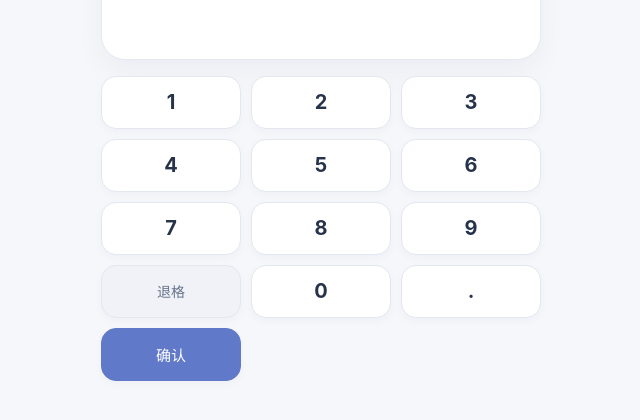
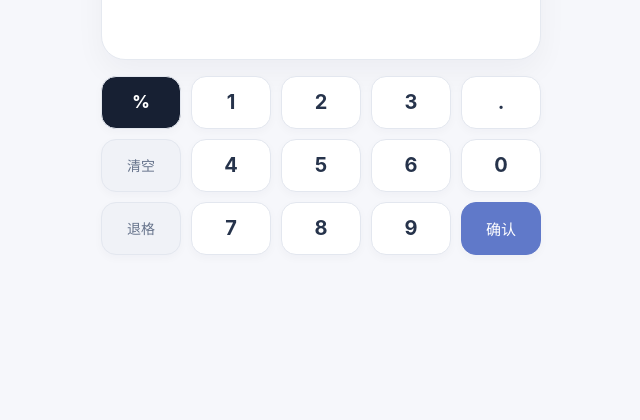
Before and after one commit to Shawnylin/numberstu, a plain HTML site: page index.html in a window 1280 px wide. Shown: the part 372-792 px from the top of the page, without its empty margins (319-959 px from the left). Drawn offline with Linux system fonts and the light colour scheme.

Commit message:
Rearrange keypad layout

```diff
--- a/index.html
+++ b/index.html
@@ -17,7 +17,7 @@
     header{display:flex;align-items:center;justify-content:space-between}.brand{display:flex;gap:10px;align-items:center}.mark{width:38px;height:38px;border-radius:12px;background:#172033;color:white;display:grid;place-items:center;font-size:18px;font-weight:800}.eyebrow{font-size:12px;color:#778197;letter-spacing:.08em}.brand h1{font-size:18px;margin:2px 0 0;letter-spacing:-.02em}.mode{background:white;color:#40506d;border:1px solid #e4e8f0;border-radius:12px;padding:10px 13px;font-size:13px;font-weight:700;box-shadow:0 3px 12px #1720330a}
     .stats{display:flex;gap:24px;margin-top:30px}.stat strong{display:block;font-size:18px}.stat span{font-size:12px;color:#8791a5}.bar{height:5px;background:#e4e8f0;border-radius:99px;margin-top:17px;overflow:hidden}.bar i{display:block;height:100%;background:#6079c9;border-radius:99px;width:0;transition:width .2s}
     .card{background:white;border:1px solid #e5e9f0;border-radius:24px;margin-top:20px;padding:30px 22px 24px;box-shadow:0 12px 30px #1720330b;text-align:center}.label{font-size:13px;color:#7b879d}.prompt{font-size:56px;line-height:1.05;letter-spacing:-.06em;font-weight:800;margin:15px 0 26px}.answer-line{display:flex;align-items:center;justify-content:center;gap:9px;color:#6d7890}.answer-line span{font-size:21px}.answer-input{width:130px;border:0;border-bottom:2px solid #cad1df;background:transparent;outline:0;text-align:center;font-size:27px;font-weight:700;color:#172033;padding:3px 4px}.answer-input:focus{border-color:#6079c9}.feedback{min-height:24px;font-size:13px;margin-top:14px;font-weight:600}.feedback.ok{color:#2d8065}.feedback.bad{color:#bd5960}.feedback.hint{color:#758198}
-    .keypad{display:grid;grid-template-columns:repeat(3,1fr);gap:10px;margin-top:16px}.key{height:53px;border-radius:15px;background:white;border:1px solid #e3e7ef;color:#26334b;font-size:20px;font-weight:650;box-shadow:0 3px 10px #17203308}.key:active{background:#eef1f8;transform:scale(.98)}.key.action{font-size:14px;color:#66738b;background:#f0f2f7}.key.enter{background:#6079c9;color:white;border-color:#6079c9;font-size:15px}.install-note{display:none}
+    .keypad{display:grid;grid-template-columns:repeat(5,1fr);gap:10px;margin-top:16px}.key{height:53px;border-radius:15px;background:white;border:1px solid #e3e7ef;color:#26334b;font-size:20px;font-weight:650;box-shadow:0 3px 10px #17203308}.key:active{background:#eef1f8;transform:scale(.98)}.key.action{font-size:14px;color:#66738b;background:#f0f2f7}.key.logo{background:#172033;color:white;font-size:17px;font-weight:800}.key.enter{background:#6079c9;color:white;border-color:#6079c9;font-size:15px}.install-note{display:none}
     .answer-reveal{display:none;margin:8px auto 0;padding:6px 10px;border:1px solid #dfe4ee;border-radius:9px;background:#f7f8fb;color:#68758d;font-size:12px}.answer-reveal.show{display:inline-block}
     @media (prefers-reduced-motion:reduce){.bar i{transition:none}.key:active{transform:none}}
   </style>
@@ -28,13 +28,13 @@
   <section class="stats"><div class="stat"><strong id="progress">1 / 30</strong><span>本轮进度</span></div><div class="stat"><strong id="accuracy">0%</strong><span>本轮正确率</span></div></section>
   <div class="bar"><i id="bar"></i></div>
   <section class="card"><div class="label" id="questionLabel">这个分数约等于</div><div class="prompt" id="prompt">5.3%</div><div class="answer-line"><span>1 /</span><input id="answer" class="answer-input" inputmode="none" autocomplete="off" readonly aria-label="答案" /></div><div class="feedback" id="feedback" aria-live="polite"></div><button class="answer-reveal" id="revealBtn" type="button">查看答案</button></section>
-  <div class="keypad" id="keypad"><button class="key" data-key="1">1</button><button class="key" data-key="2">2</button><button class="key" data-key="3">3</button><button class="key" data-key="4">4</button><button class="key" data-key="5">5</button><button class="key" data-key="6">6</button><button class="key" data-key="7">7</button><button class="key" data-key="8">8</button><button class="key" data-key="9">9</button><button class="key action" data-key="clear">退格</button><button class="key" data-key="0">0</button><button class="key" data-key="decimal">.</button><button class="key enter" data-key="enter">确认</button></div>
+  <div class="keypad" id="keypad"><button class="key logo" data-key="logo" aria-label="网页 Logo">%</button><button class="key" data-key="1">1</button><button class="key" data-key="2">2</button><button class="key" data-key="3">3</button><button class="key" data-key="decimal">.</button><button class="key action" data-key="clear">清空</button><button class="key" data-key="4">4</button><button class="key" data-key="5">5</button><button class="key" data-key="6">6</button><button class="key" data-key="0">0</button><button class="key action" data-key="backspace">退格</button><button class="key" data-key="7">7</button><button class="key" data-key="8">8</button><button class="key" data-key="9">9</button><button class="key enter" data-key="enter">确认</button></div>
 </main>
 <script>
 const pairs=[['5.3%','19'],['7.7%','13'],['12%','8.3'],['16%','6.25'],['24%','4.2'],['5.6%','18'],['8.3%','12'],['12.5%','8'],['16.7%','6'],['27%','3.7'],['5.9%','17'],['9.1%','11'],['13%','7.7'],['17%','5.9'],['28.6%','3.5'],['6.25%','16'],['9.5%','10.5'],['14%','7.1'],['18%','5.6'],['37%','2.7'],['6.7%','15'],['10.5%','9.5'],['14.3%','7'],['19%','5.3'],['42%','2.4'],['7.1%','14'],['11.1%','9'],['15%','6.7'],['22.2%','4.5'],['67%','1.5']];
 let index=0,attempts=0,correct=0,mode='percent'; const $=id=>document.getElementById(id); const input=$('answer');
 function render(){const p=pairs[index]; $('prompt').textContent=mode==='percent'?p[0]:'1 / '+p[1]; $('questionLabel').textContent=mode==='percent'?'这个分数约等于':'这个分数约等于百分之'; $('progress').textContent=`${index+1} / ${pairs.length}`; $('accuracy').textContent=attempts?Math.round(correct/attempts*100)+'%':'0%'; $('bar').style.width=((index)/pairs.length*100)+'%'; input.value=''; $('feedback').textContent='';$('feedback').className='feedback';$('revealBtn').className='answer-reveal';$('revealBtn').textContent='查看答案';}
 function submit(){if(!input.value)return; attempts++;const expected=mode==='percent'?pairs[index][1]:pairs[index][0].replace('%','');const ok=input.value===expected;if(ok){correct++;$('feedback').textContent='正确，继续保持';$('feedback').className='feedback ok';setTimeout(()=>{index=(index+1)%pairs.length;render()},420)}else{input.value='';$('feedback').textContent='答案不对，再试一次';$('feedback').className='feedback bad';$('revealBtn').className='answer-reveal show';$('accuracy').textContent=Math.round(correct/attempts*100)+'%';}}
-let clearTimer=0,longCleared=false;const clearKey=document.querySelector('[data-key="clear"]');clearKey.addEventListener('pointerdown',()=>{longCleared=false;clearTimer=setTimeout(()=>{input.value='';longCleared=true},550)});['pointerup','pointercancel','pointerleave'].forEach(type=>clearKey.addEventListener(type,()=>clearTimeout(clearTimer)));clearKey.addEventListener('click',()=>{if(!longCleared)input.value=input.value.slice(0,-1)});clearKey.addEventListener('contextmenu',e=>e.preventDefault());$('keypad').addEventListener('click',e=>{const k=e.target.dataset.key;if(!k||k==='clear')return;if(k==='enter')submit();else if(k==='decimal'){if(!input.value.includes('.')&&input.value.length<5)input.value+=input.value?' .'.trim():'.'}else if(input.value.length<5)input.value+=k});$('revealBtn').addEventListener('click',()=>{$('revealBtn').textContent=mode==='percent'?`答案：1 / ${pairs[index][1]}`:`答案：${pairs[index][0]}`;$('revealBtn').className='answer-reveal show hint'});$('modeBtn').addEventListener('click',()=>{mode=mode==='percent'?'fraction':'percent';$('modeBtn').textContent=mode==='percent'?'看分数':'看百分数';render()});render();if('serviceWorker'in navigator)navigator.serviceWorker.register('sw.js');
+$('keypad').addEventListener('click',e=>{const k=e.target.dataset.key;if(!k||k==='logo')return;if(k==='clear')input.value='';else if(k==='backspace')input.value=input.value.slice(0,-1);else if(k==='enter')submit();else if(k==='decimal'){if(!input.value.includes('.')&&input.value.length<5)input.value+=input.value?'.':'.'}else if(input.value.length<5)input.value+=k});$('revealBtn').addEventListener('click',()=>{$('revealBtn').textContent=mode==='percent'?`答案：1 / ${pairs[index][1]}`:`答案：${pairs[index][0]}`;$('revealBtn').className='answer-reveal show hint'});$('modeBtn').addEventListener('click',()=>{mode=mode==='percent'?'fraction':'percent';$('modeBtn').textContent=mode==='percent'?'看分数':'看百分数';render()});render();if('serviceWorker'in navigator)navigator.serviceWorker.register('sw.js');
 </script>
 </body></html>
```
